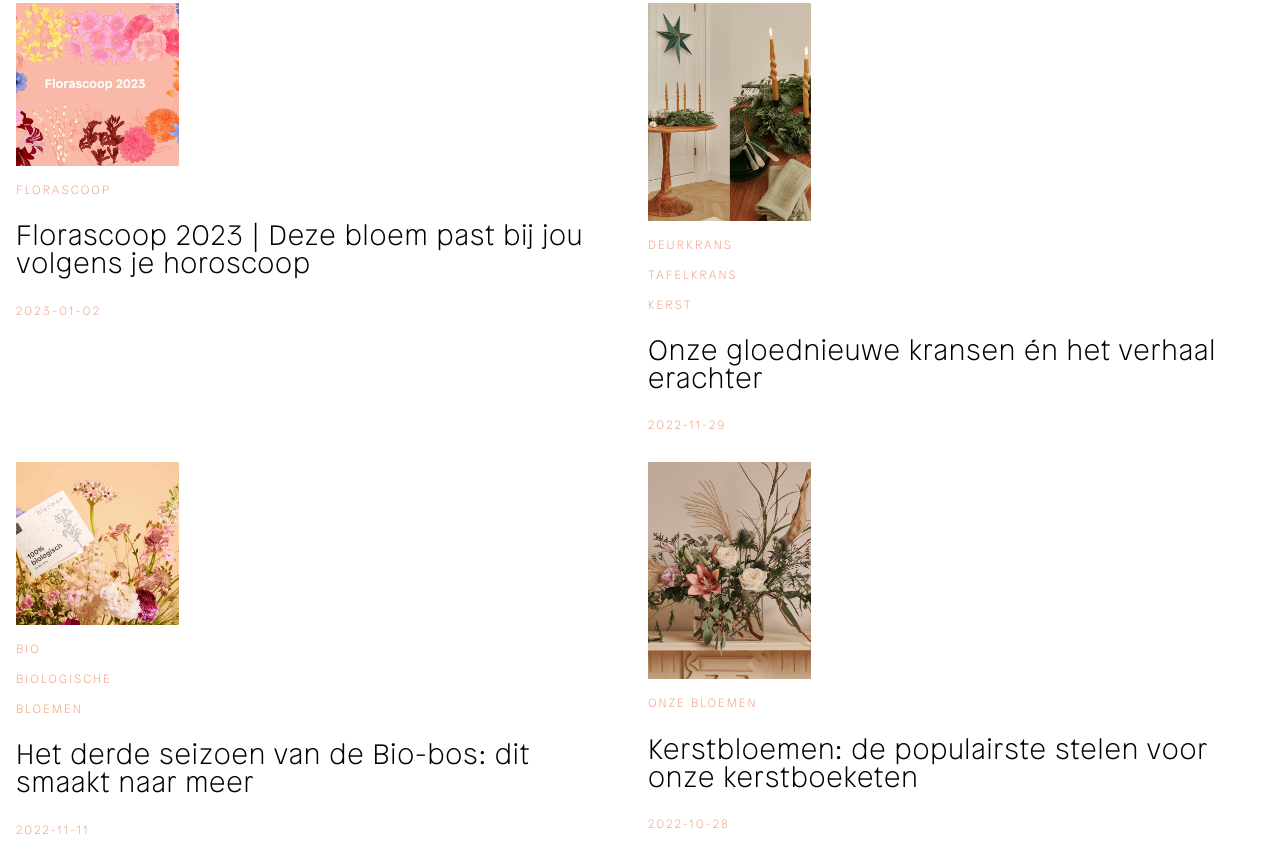
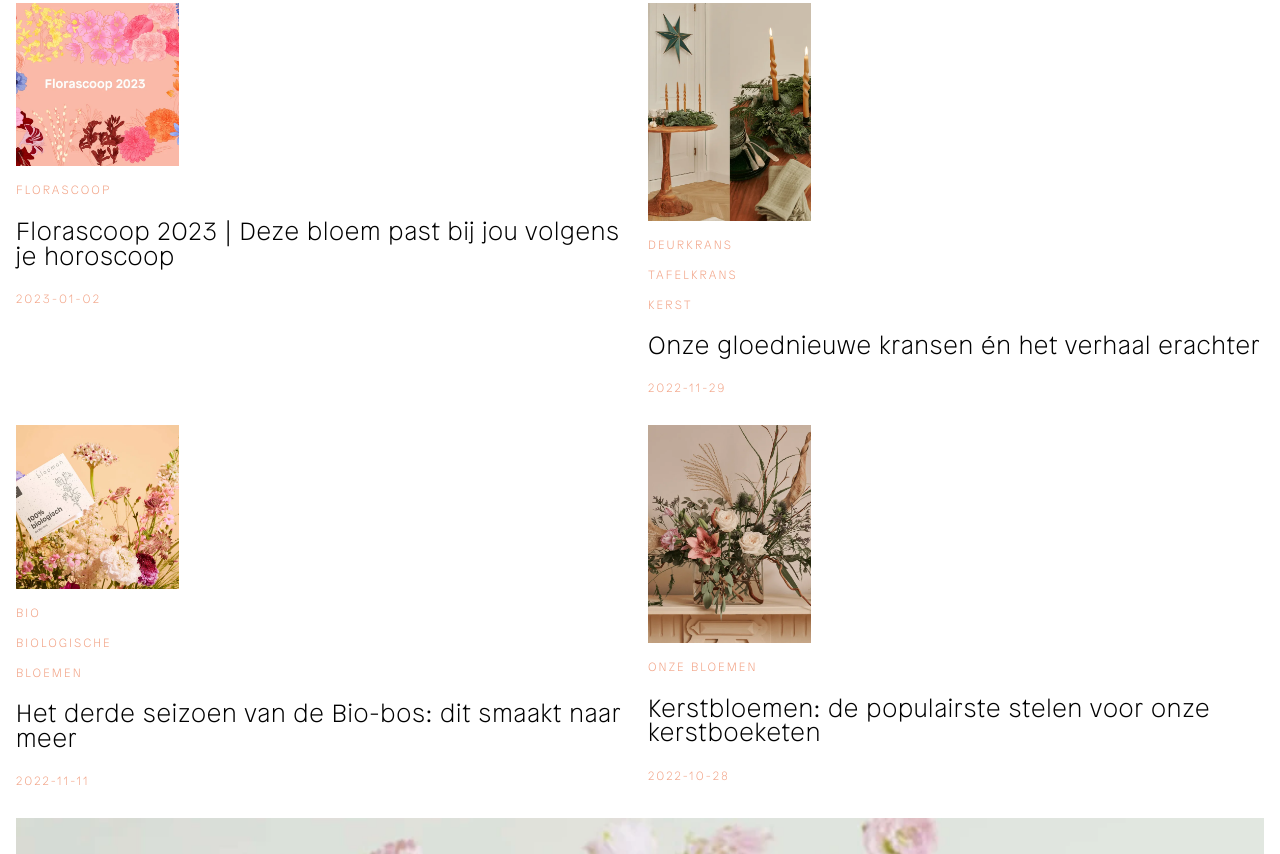
Before and after one commit to jiphendriks15/FED_bloomon_JipHendriks, a plain HTML site: page extra.html in a window 1280 px wide. Shown: the part 1976-2830 px from the top of the page. Drawn offline with Linux system fonts and the light colour scheme.

Commit message:
nu echt klaar hahahha

```diff
--- a/styles/style.css
+++ b/styles/style.css
@@ -630,7 +630,9 @@ section.verhalen ul {
 .verhalen button:hover {
   background-color: var(--color-hover);
 }
-
+.verhalen ul li a h2{
+	font-size: 1.55em;
+}
 .verhalen ul li a h3 {
   font-size: 1em;
   color: var(--color-text);
```
Also changed, not shown: 1 other file.
